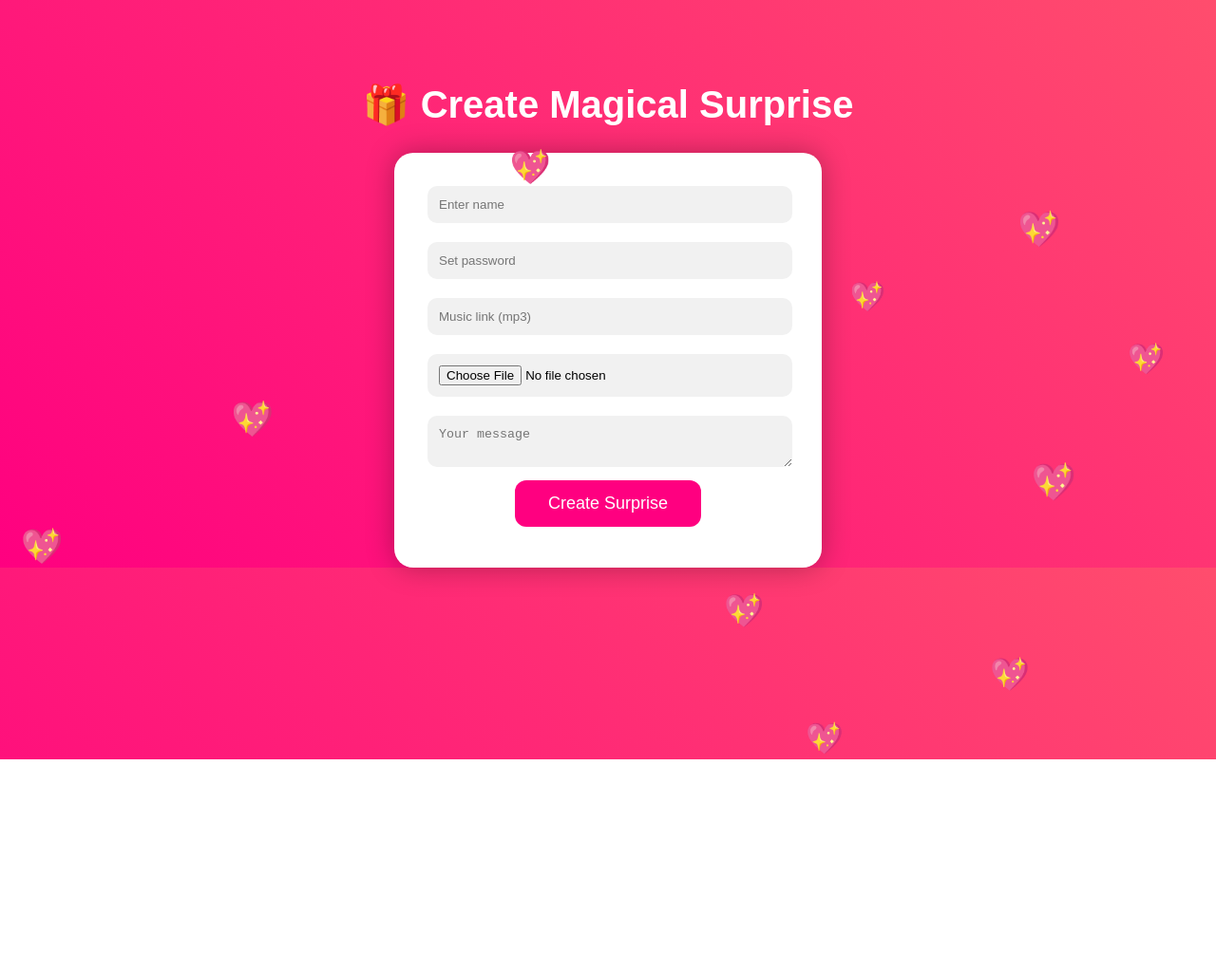
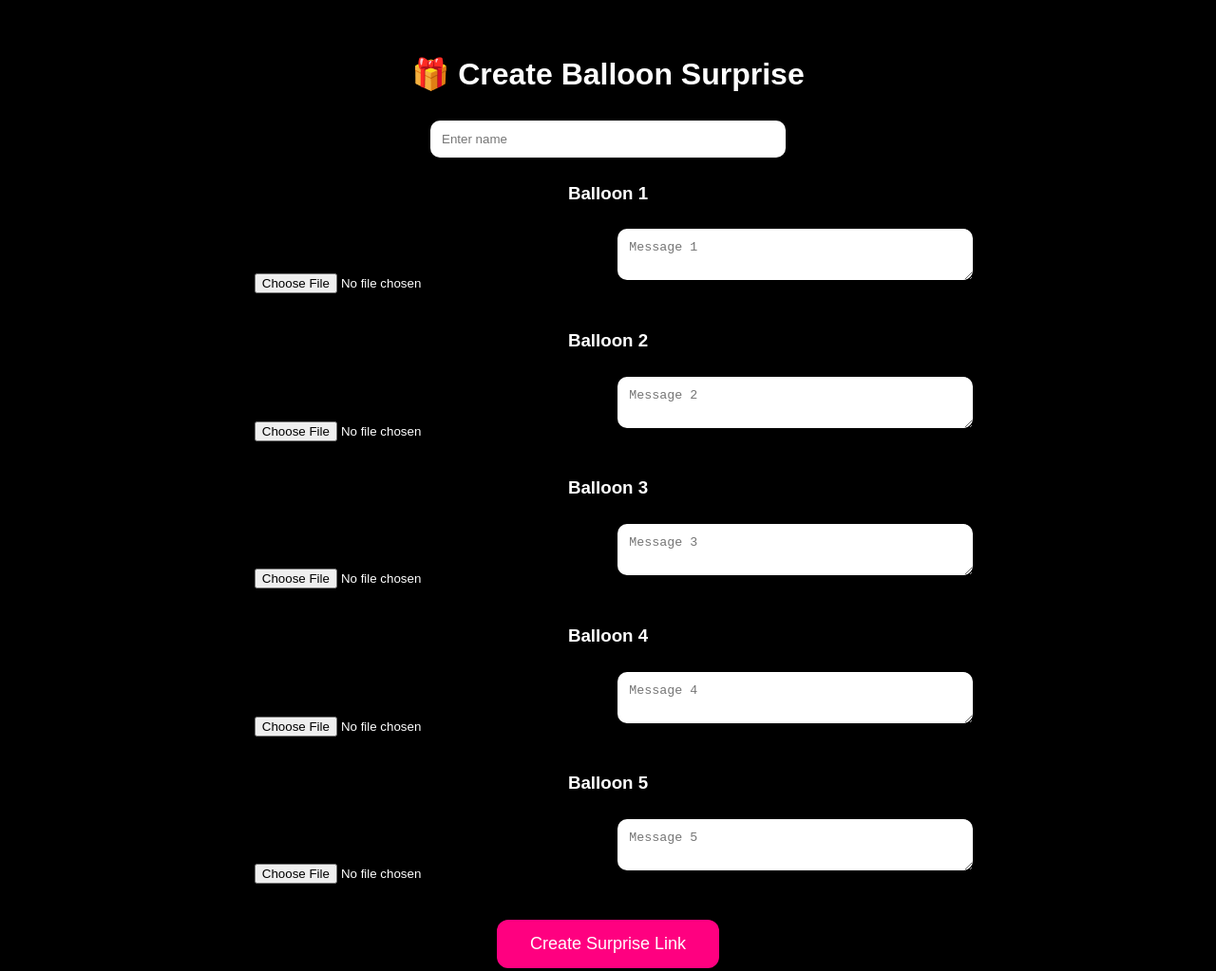
Before and after one commit to anaghajadhav/Surprise-site, a website: page public/index.html in a window 1280 px wide. Shown: the whole page at 95% size. Before the commit the page ends 800 px from the top, so only its background shows below. Drawn offline with Linux system fonts and the light colour scheme.

Commit message:
Update index.html

```diff
--- a/public/index.html
+++ b/public/index.html
@@ -1,122 +1,77 @@
 <!DOCTYPE html>
 <html>
 <head>
-<title>Create Surprise</title>
-<meta name="viewport" content="width=device-width, initial-scale=1.0">
-
+<title>Create Balloon Surprise</title>
+<meta name="viewport" content="width=device-width,initial-scale=1">
 <style>
 body{
-margin:0;
 font-family:Arial;
-background:linear-gradient(45deg,#ff0080,#ff4d6d);
+background:black;
 color:white;
 text-align:center;
+padding-top:30px
 }
-
-.container{
-padding-top:60px;
-}
-
-h1{
-font-size:40px;
-}
-
-.card{
-background:white;
-color:black;
-width:90%;
-max-width:400px;
-margin:auto;
-padding:25px;
-border-radius:20px;
-box-shadow:0 0 30px rgba(0,0,0,0.3);
-animation:zoom 0.8s ease;
-}
-
 input,textarea{
 width:90%;
+max-width:350px;
 padding:12px;
-margin:10px;
+margin:8px;
 border-radius:10px;
+border:none
+}
+button{
+padding:15px 35px;
+background:#ff0080;
 border:none;
-background:#f1f1f1;
-}
-
-button{
-padding:14px 35px;
-background:#ff0080;
 color:white;
-border:none;
 font-size:18px;
-border-radius:12px;
-cursor:pointer;
-}
-
-button:hover{
-background:#ff4d6d;
-}
-
-@keyframes zoom{
-from{transform:scale(0)}
-to{transform:scale(1)}
-}
-
-/* floating hearts */
-.heart{
-position:fixed;
-bottom:-10px;
-font-size:20px;
-animation:float 6s linear infinite;
-color:white;
-}
-
-@keyframes float{
-0%{transform:translateY(0)}
-100%{transform:translateY(-100vh)}
+border-radius:12px
 }
 </style>
 </head>
 
 <body>
 
-<div class="container">
-<h1>🎁 Create Magical Surprise</h1>
+<h1>🎁 Create Balloon Surprise</h1>
 
-<div class="card">
 <form id="f">
 <input name="name" placeholder="Enter name" required><br>
-<input name="password" placeholder="Set password" required><br>
-<input name="music" placeholder="Music link (mp3)"><br>
-<input type="file" name="photo" required><br>
-<textarea name="message" placeholder="Your message"></textarea><br>
-<button>Create Surprise</button>
+
+<h3>Balloon 1</h3>
+<input type="file" name="img1" required>
+<textarea name="msg1" placeholder="Message 1"></textarea>
+
+<h3>Balloon 2</h3>
+<input type="file" name="img2" required>
+<textarea name="msg2" placeholder="Message 2"></textarea>
+
+<h3>Balloon 3</h3>
+<input type="file" name="img3" required>
+<textarea name="msg3" placeholder="Message 3"></textarea>
+
+<h3>Balloon 4</h3>
+<input type="file" name="img4" required>
+<textarea name="msg4" placeholder="Message 4"></textarea>
+
+<h3>Balloon 5</h3>
+<input type="file" name="img5" required>
+<textarea name="msg5" placeholder="Message 5"></textarea>
+
+<br><br>
+<button>Create Surprise Link</button>
 </form>
 
-<h3 id="link"></h3>
-</div>
-</div>
+<h2 id="link"></h2>
 
 <script>
-// submit
 document.getElementById("f").onsubmit=async e=>{
 e.preventDefault();
 let d=new FormData(e.target);
 let r=await fetch("/create",{method:"POST",body:d});
 let j=await r.json();
 document.getElementById("link").innerHTML=
-"💌 Share this link:<br><a style='color:yellow' target='_blank' href='"+j.link+"'>"+j.link+"</a>";
+"💌 Your surprise link:<br><a target='_blank' href='"+j.link+"'>"+j.link+"</a>";
 }
-
-// floating hearts
-setInterval(()=>{
-let heart=document.createElement("div");
-heart.className="heart";
-heart.innerHTML="💖";
-heart.style.left=Math.random()*100+"%";
-heart.style.fontSize=(20+Math.random()*20)+"px";
-document.body.appendChild(heart);
-setTimeout(()=>heart.remove(),6000);
-},500);
 </script>
 
 </body>
```
